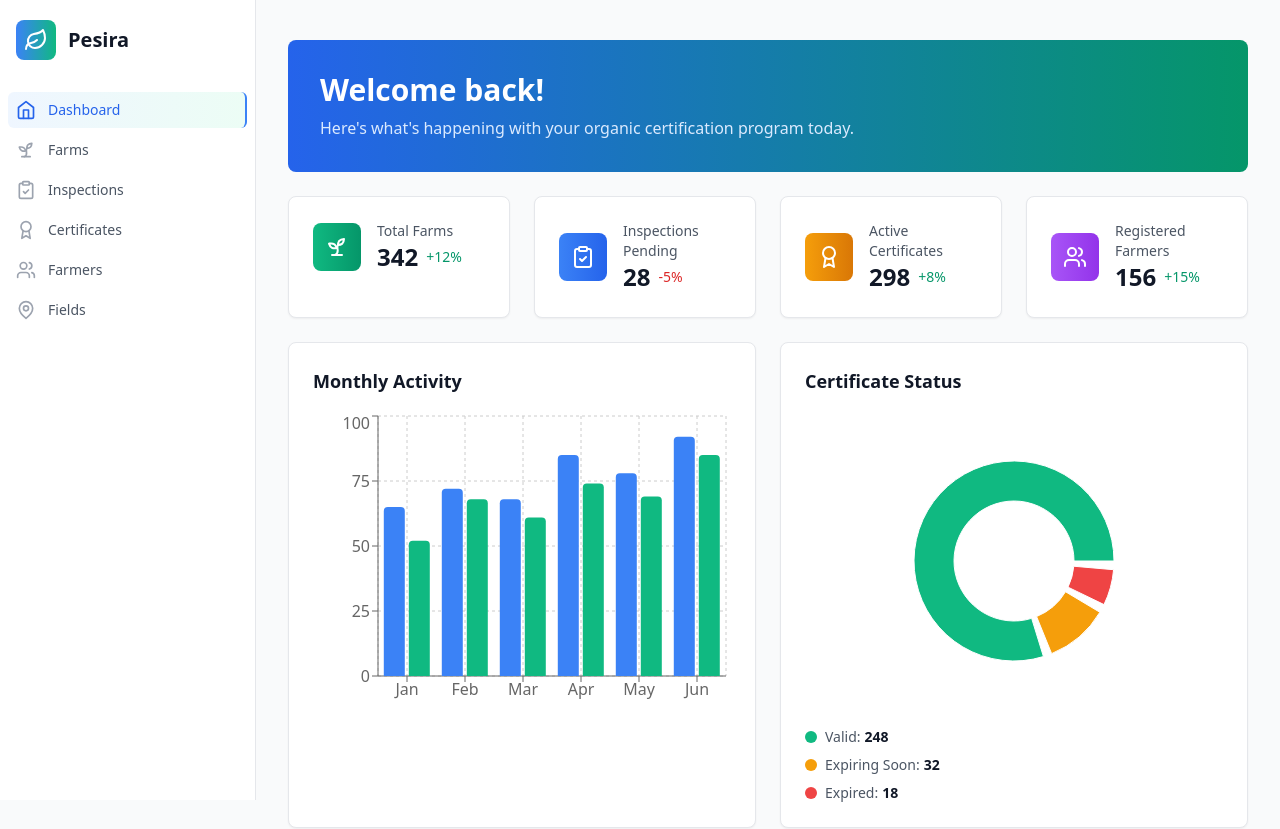
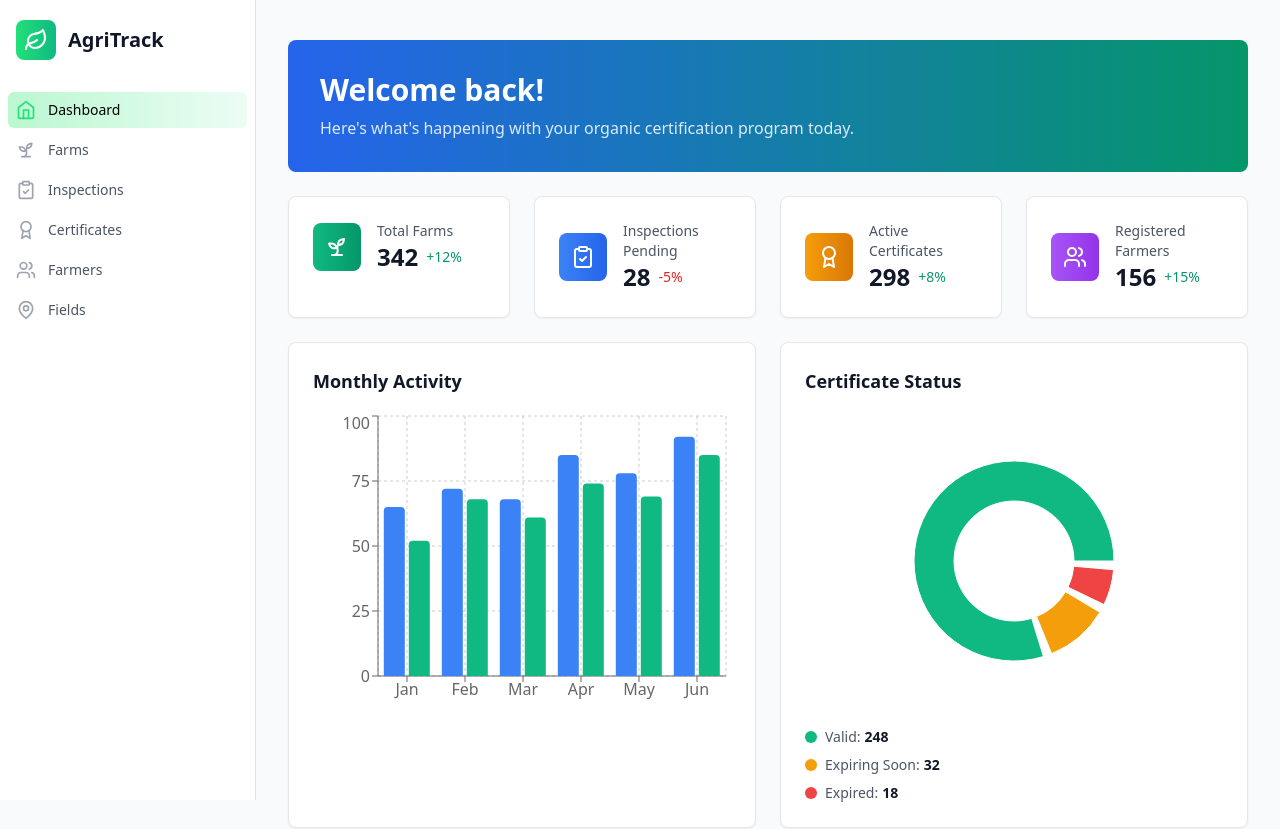
Before and after one commit to Gmatieso/organic-certification-frontend, a React (Vite) app: page / in a window 1280 px wide. Shown: the top 829 px of the page. Built offline with nearby package versions, Linux system fonts and the light colour scheme.

Commit message:
Style: tweak Desktop sidebar for improved contrast

```diff
--- a/src/components/Layout.tsx
+++ b/src/components/Layout.tsx
@@ -83,14 +83,14 @@ const Layout: React.FC<LayoutProps> = ({ children }) => {
 
       {/* Desktop sidebar */}
       <div className="hidden md:flex md:w-64 md:flex-col md:fixed md:inset-y-0">
-        <div className="flex-1 flex flex-col min-h-0 border-r border-gray-200 bg-white">
+        <div className="flex-1 flex flex-col min-h-0 border-r border-pesiraGreen200 bg-pesiraWhite">
           <div className="flex-1 flex flex-col pt-5 pb-4 overflow-y-auto">
             <div className="flex items-center flex-shrink-0 px-4">
               <div className="flex items-center">
-                <div className="bg-gradient-to-r from-blue-500 to-emerald-500 p-2 rounded-lg">
-                  <Leaf className="h-6 w-6 text-white" />
+                <div className="bg-gradient-to-r from-pesiraGreen to-pesiraEmerald p-2 rounded-lg">
+                  <Leaf className="h-6 w-6 text-pesiraWhite" />
                 </div>
-                <span className="ml-3 text-xl font-bold text-gray-900">Pesira</span>
+                <span className="ml-3 text-xl font-bold text-pesiraGray">AgriTrack</span>
               </div>
             </div>
             <nav className="mt-8 flex-1 px-2 space-y-1">
@@ -102,11 +102,11 @@ const Layout: React.FC<LayoutProps> = ({ children }) => {
                     to={item.href}
                     className={`group flex items-center px-2 py-2 text-sm font-medium rounded-md transition-colors ${
                       isActive
-                        ? 'bg-gradient-to-r from-blue-50 to-emerald-50 text-blue-600 border-r-2 border-blue-500'
-                        : 'text-gray-600 hover:bg-gray-50 hover:text-gray-900'
+                        ? 'bg-gradient-to-r from-pesiraGreen200 to-pesiraEmarald50 text-pesiraBlack'
+                        : 'text-gray-600 hover:bg-gray-50 hover:text-pesiraGray'
                     }`}
                   >
-                    <item.icon className={`mr-3 h-5 w-5 ${isActive ? 'text-blue-600' : 'text-gray-400 group-hover:text-gray-500'}`} />
+                    <item.icon className={`mr-3 h-5 w-5 ${isActive ? 'text-pesiraGreen' : 'text-pesiraGray400 group-hover:text-pesiraGray500'}`} />
                     {item.name}
                   </Link>
                 );
--- a/tailwind.config.js
+++ b/tailwind.config.js
@@ -2,7 +2,20 @@
 export default {
   content: ['./index.html', './src/**/*.{js,ts,jsx,tsx}'],
   theme: {
-    extend: {},
+    extend: {
+        colors: {
+            pesiraGreen: '#22E07A',
+            pesiraBlack: '#000000',
+            pesiraWhite: '#FFFFFF',
+            pesiraEmerald: '#10B981',
+            pesiraGray: '#111827',
+            pesiraGreen200: '#BBF7D0',
+            pesiraEmarald50: '#ECFDF5',
+            pesiraGray400: '#9CA3AF',
+            pesiraGray500: '#6B7280',
+            pesiraGray200: '#E5E7EB',
+        }
+    },
   },
   plugins: [],
 };
```
